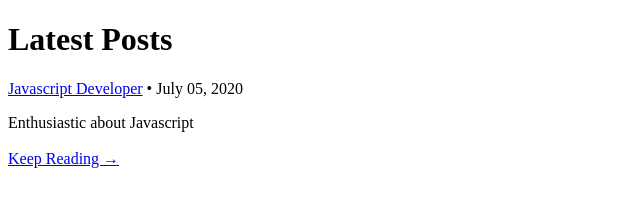
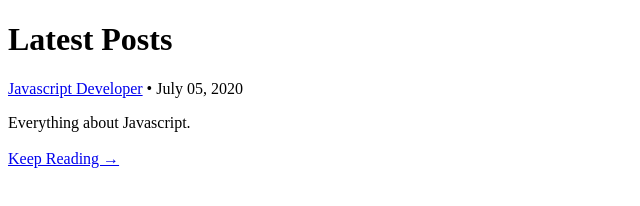
Before and after one commit to veerendervoskula/secure-blog-gatsby-netlify-okta, a Gatsby site: page /blog in a window 1280 px wide. Shown: the full height of the page, 0-640 px from the left. Built offline with nearby package versions, Linux system fonts and the light colour scheme; Gatsby itself is replaced by a stand-in of ours.

Commit message:
Update Blog “javascript-developer”

```diff
--- a/blog/javascript-developer.md
+++ b/blog/javascript-developer.md
@@ -3,4 +3,4 @@ path: blog/about-me
 date: 2020-07-05T16:41:39.513Z
 title: Javascript Developer
 ---
-Enthusiastic about Javascript
+Everything about **Javascript**.
```
